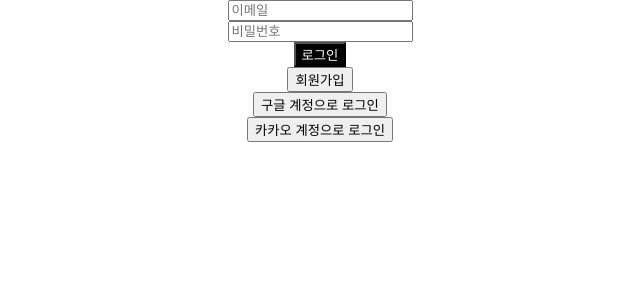
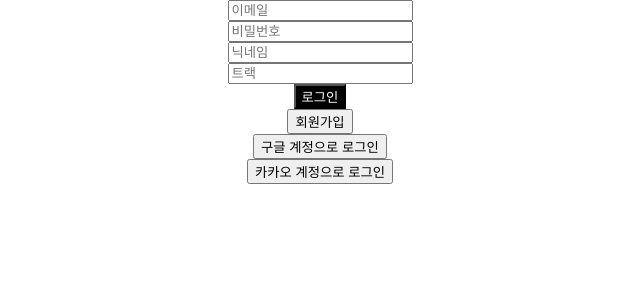
Before and after one commit to riverSun1/SpartaHub, a React (Vite) app: page /login in a window 1280 px wide. Shown: the top 300 px of the page, without its empty margins (320-960 px from the left). Built offline with nearby package versions, Linux system fonts and the light colour scheme; no server answers.

Commit message:
feat: 유저닉네임, 트랙 추가

```diff
--- a/src/pages/Login.jsx
+++ b/src/pages/Login.jsx
@@ -19,6 +19,8 @@ const Form = styled.form`
 function Login() {
   const [email, setEmail] = useState("");
   const [password, setPassword] = useState("");
+  const [username, setUsername] = useState("");
+  const [track, settrack] = useState("");
   const [user, setUser] = useState(null);
 
   const onChangeEmail = (e) => {
@@ -27,6 +29,14 @@ function Login() {
 
   const onChangePassword = (e) => {
     setPassword(e.target.value);
+  };
+
+  const onChangeUsername = (e) => {
+    setUsername(e.target.value);
+  };
+
+  const onChangeTrack = (e) => {
+    settrack(e.target.value);
   };
 
   useEffect(() => {
@@ -85,6 +95,18 @@ function Login() {
           value={password}
           onChange={onChangePassword}
         />
+        <input
+          type="text"
+          placeholder="닉네임"
+          value={username}
+          onChange={onChangeUsername}
+        />
+        <input
+          type="text"
+          placeholder="트랙"
+          value={track}
+          onChange={onChangeTrack}
+        />
         <Button onClick={signInUser}>로그인</Button>
         <button onClick={signUpNewUser}>회원가입</button>
         <button>구글 계정으로 로그인</button>
```
